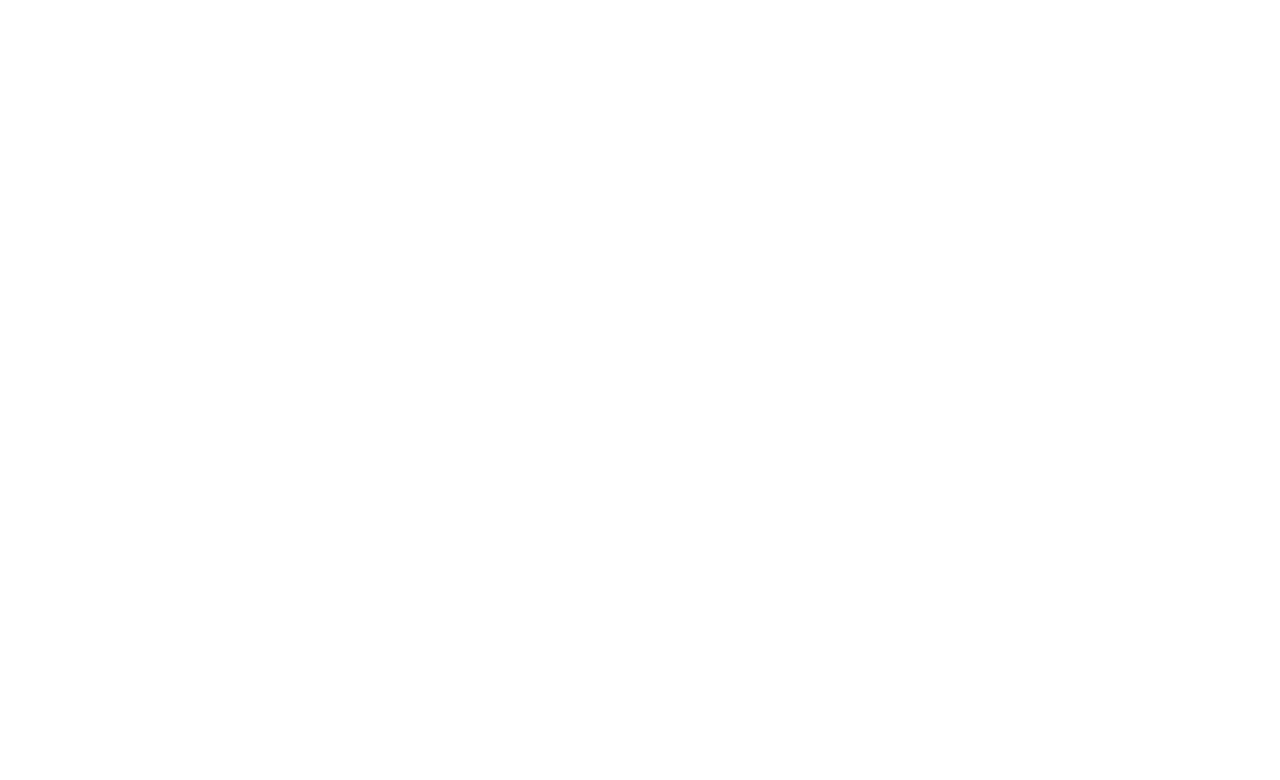
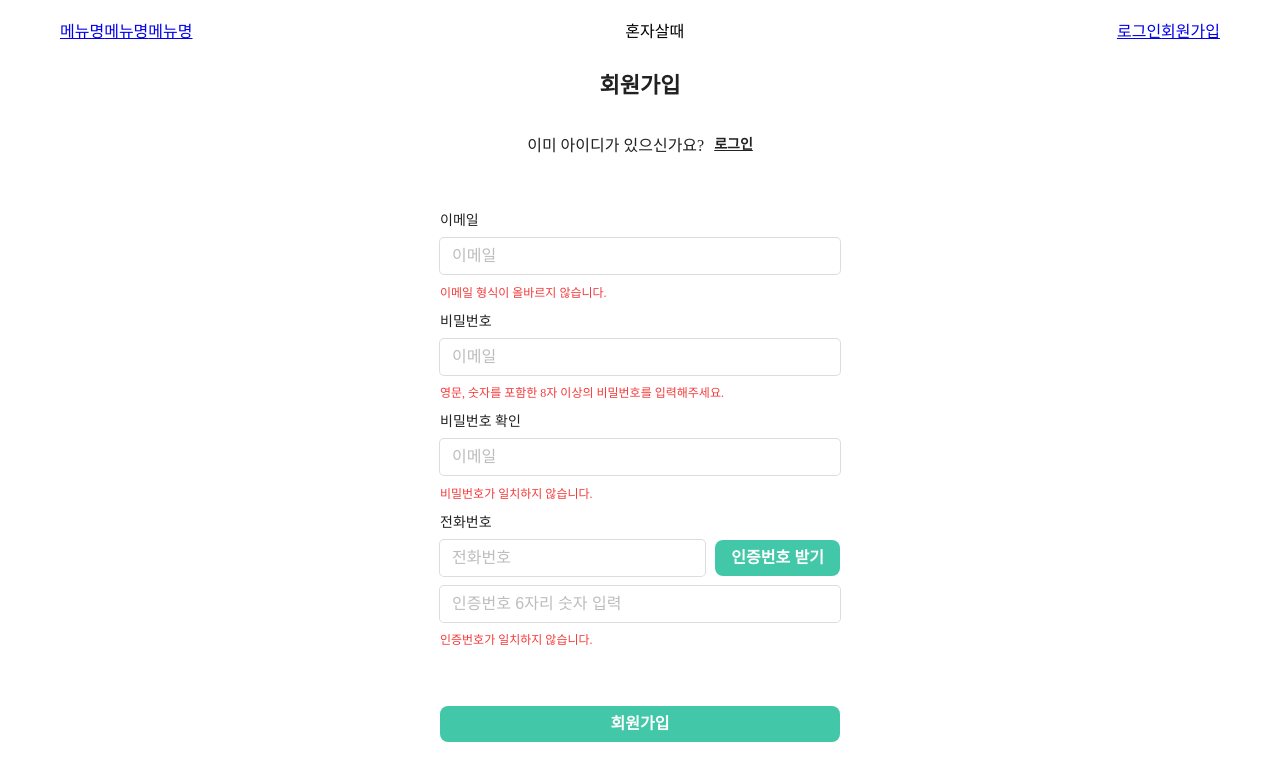
Before and after one commit to Living-by-myself/frontend, a React (Vite) app: page /signup in a window 1280 px wide. Before the commit this address had no page. Shown: the top 780 px of the page. Built offline with nearby package versions, Linux system fonts and the light colour scheme.

Commit message:
feat : 회원가입 페이지 ui 구현, InputText, Link 수정
회원가입 페이지 path를 signup으로 변경, ui 구현
InputText 컴포넌트 number 타입일 때 화살표 숨기도록 수정
Link 컴포넌트 bold 타입 추가

```diff
--- /dev/null
+++ b/src/components/auth/signUpForm/index.tsx
@@ -0,0 +1,56 @@
+import * as S from "./styles";
+import Label from "../../common/label";
+import InputText from "../../common/inputText";
+import ErrorMessage from "../../common/errorMessage";
+import Button from "../../common/button";
+import Link from "../../common/link";
+import Typography from "@/components/common/typography";
+
+const SignUpForm = () => {
+  return (
+    <S.Container>
+      <S.LinkContainer>
+        <Typography>이미 아이디가 있으신가요?</Typography>
+        <Link to="/login" bold>
+          로그인
+        </Link>
+      </S.LinkContainer>
+      <S.FormInner>
+        <S.FormRow>
+          <Label htmlFor="email">이메일</Label>
+          <InputText placeholder="이메일" id="email" type="email" />
+          <ErrorMessage>이메일 형식이 올바르지 않습니다.</ErrorMessage>
+        </S.FormRow>
+        <S.FormRow>
+          <Label htmlFor="password">비밀번호</Label>
+          <InputText placeholder="이메일" id="password" type="password" />
+          <ErrorMessage>
+            영문, 숫자를 포함한 8자 이상의 비밀번호를 입력해주세요.
+          </ErrorMessage>
+        </S.FormRow>
+        <S.FormRow>
+          <Label htmlFor="password-check">비밀번호 확인</Label>
+          <InputText placeholder="이메일" id="password-check" type="password" />
+          <ErrorMessage>비밀번호가 일치하지 않습니다.</ErrorMessage>
+        </S.FormRow>
+        <S.FormRow>
+          <Label htmlFor="phone">전화번호</Label>
+          <div style={{ display: "flex", gap: "1rem" }}>
+            <InputText placeholder="전화번호" id="phone" type="tel" />
+            <Button onClick={() => {}}>인증번호 받기</Button>
+          </div>
+          <InputText
+            placeholder="인증번호 6자리 숫자 입력"
+            id="phone_auth_number"
+            type="number"
+          />
+          <ErrorMessage>인증번호가 일치하지 않습니다.</ErrorMessage>
+        </S.FormRow>
+      </S.FormInner>
+
+      <Button onClick={() => {}}>회원가입</Button>
+    </S.Container>
+  );
+};
+
+export default SignUpForm;
--- /dev/null
+++ b/src/components/auth/signUpForm/styles.ts
@@ -0,0 +1,29 @@
+import styled from "styled-components";
+
+export const Container = styled.div`
+  width: 100%;
+  max-width: 400px;
+  display: flex;
+  flex-direction: column;
+  gap: 6rem;
+`;
+
+export const FormInner = styled.div`
+  width: 100%;
+  display: flex;
+  flex-direction: column;
+  gap: 1.6rem;
+`;
+
+export const FormRow = styled.div`
+  width: 100%;
+  display: flex;
+  flex-direction: column;
+  gap: 1rem;
+`;
+
+export const LinkContainer = styled.div`
+  display: flex;
+  gap: 1rem;
+  justify-content: center;
+`;
--- a/src/components/common/inputText/styles.ts
+++ b/src/components/common/inputText/styles.ts
@@ -11,6 +11,15 @@
   padding: 0.4rem 1.2rem;
   font-size: ${({ theme }) => theme.fontSizes.base};
   color: ${({ theme }) => theme.colors.gray[800]};
+
+  &::-webkit-outer-spin-button,
+  &::-webkit-inner-spin-button {
+    -webkit-appearance: none;
+    margin: 0;
+  }
+  &[type="number"] {
+    -moz-appearance: textfield;
+  }
 
   &:focus-visible {
     outline: none;
--- a/src/components/common/link/index.tsx
+++ b/src/components/common/link/index.tsx
@@ -8,14 +8,16 @@
 } as const;
 
 export type LinkSize = (typeof LINK_SIZE)[keyof typeof LINK_SIZE];
+export type LinkBold = boolean;
 
 interface LinkProp extends RLinkProps {
+  bold?: LinkBold;
   size?: LinkSize;
 }
 
-const Link = ({ size = "md", children, ...props }: LinkProp) => {
+const Link = ({ size = "md", children, bold = false, ...props }: LinkProp) => {
   return (
-    <S.Link size={size} {...props}>
+    <S.Link size={size} bold={bold} {...props}>
       {children}
     </S.Link>
   );
--- a/src/components/common/link/styles.ts
+++ b/src/components/common/link/styles.ts
@@ -1,9 +1,13 @@
 import styled from "styled-components";
 import { Link as RLink } from "react-router-dom";
-import { LINK_SIZE, LinkSize } from ".";
-export const Link = styled(RLink)<{ size: LinkSize }>`
+import { LINK_SIZE, LinkSize, LinkBold } from ".";
+
+export const Link = styled(RLink)<{ size: LinkSize; bold: LinkBold }>`
   color: ${({ theme }) => theme.colors.gray[800]};
-  text-decoration: none;
+  font-weight: ${({ theme, bold }) =>
+    bold ? theme.fontWeights.bold : theme.fontWeights.normal};
+  text-decoration: ${({ bold }) => (bold ? "underline" : "none")};
+
   &:hover,
   &:focus {
     text-decoration: underline;
--- a/src/pages/Register/index.tsx
+++ b/src/pages/Register/index.tsx
@@ -1,7 +1,17 @@
-import React from "react";
+import { MobileContainer } from "@/styles/commonStyles";
+import * as S from "./styles";
+import Title from "@/components/common/title";
+import SignUpForm from "@/components/auth/signUpForm";
 
 const RegisterPage = () => {
-  return <div>RegisterPage</div>;
+  return (
+    <MobileContainer>
+      <S.Inner>
+        <Title level={1}>회원가입</Title>
+        <SignUpForm />
+      </S.Inner>
+    </MobileContainer>
+  );
 };
 
 export default RegisterPage;
--- a/src/pages/Register/styles.ts
+++ b/src/pages/Register/styles.ts
@@ -0,0 +1,9 @@
+import styled from "styled-components";
+
+export const Inner = styled.div`
+  display: flex;
+  flex-direction: column;
+  width: 100%;
+  align-items: center;
+  gap: 3rem;
+`;
--- a/src/shared/Router.tsx
+++ b/src/shared/Router.tsx
@@ -36,7 +36,7 @@
       <Route path="/" element={<RootLayout />}>
         <Route path="/" element={<HomePage />} />
         <Route path="/login" element={<LoginPage />} />
-        <Route path="/register" element={<RegisterPage />} />
+        <Route path="/signup" element={<RegisterPage />} />
         <Route path="/password-find" element={<PasswordFindPage />} />
         <Route path="/password-reset" element={<PasswordResetPage />} />
         <Route path="/user-edit" element={<UserProfileEditPage />} />
```
